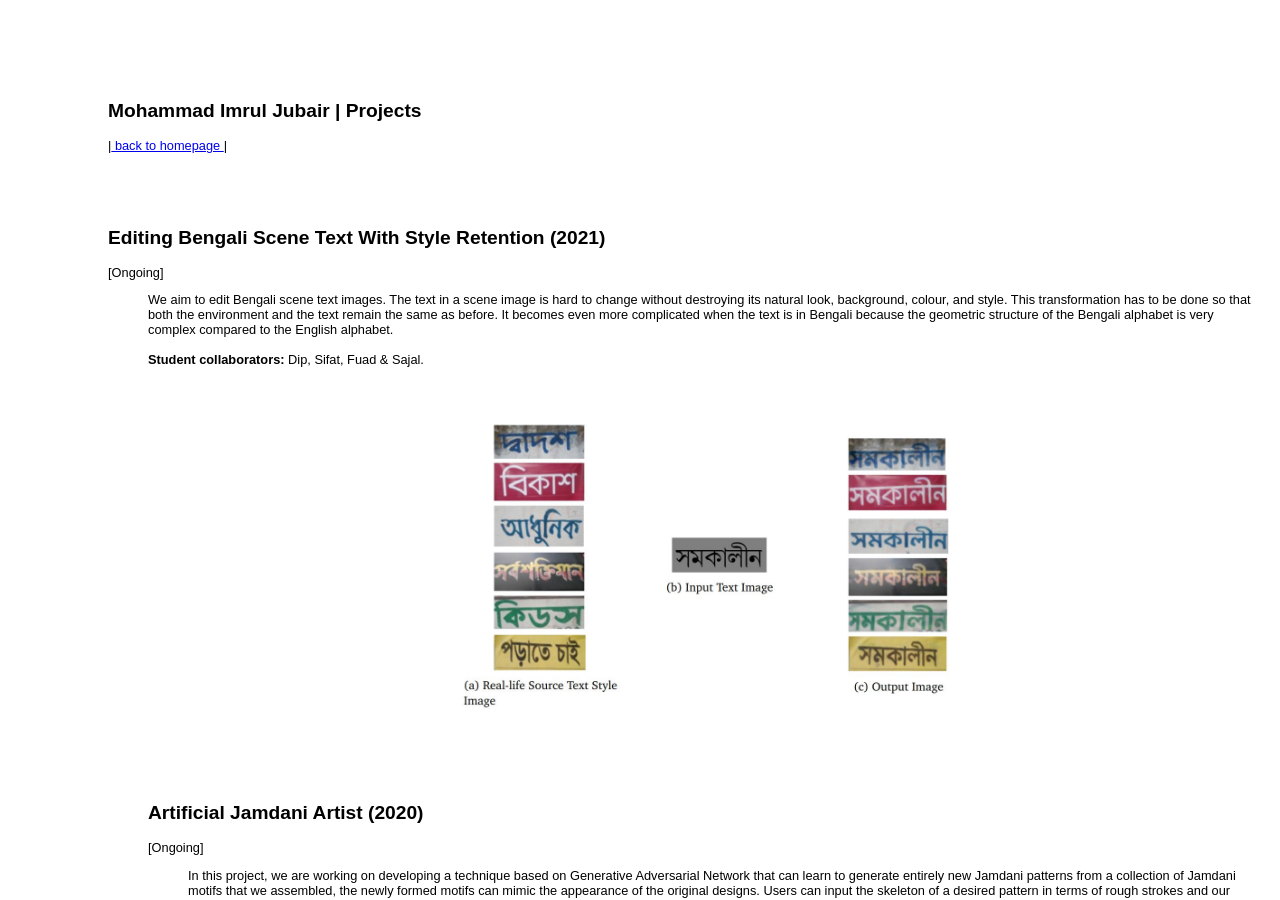
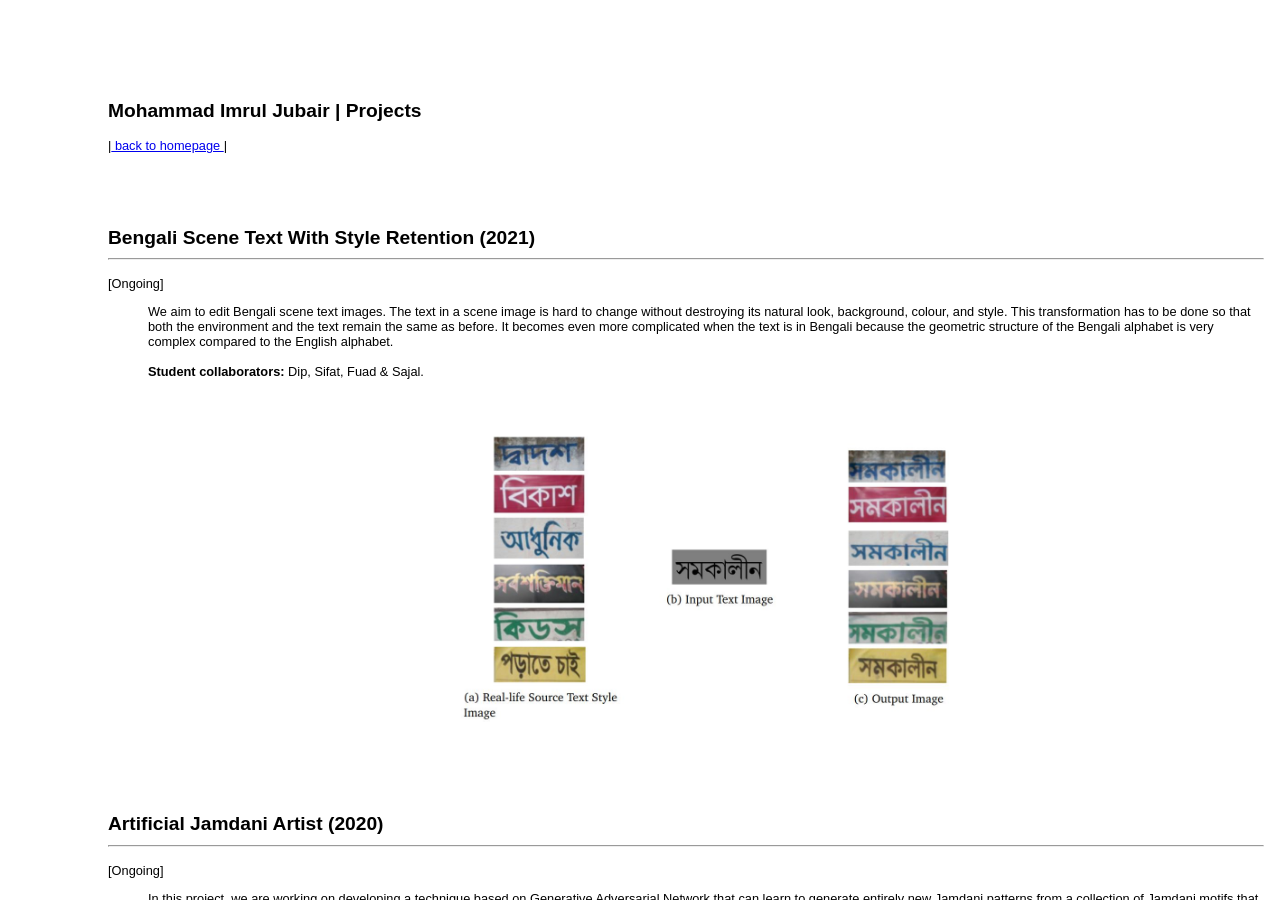
Before and after one commit to imruljubair/imruljubair.github.io, a Jekyll site: the page project/project-page.html, which Jekyll copies as it is, in a window 1280 px wide and 900 px high. Built offline with Jekyll 4.4.1, drawn with Linux system fonts in a browser that asks for light colours.

Commit message:
Update project-page.html

```diff
--- a/project/project-page.html
+++ b/project/project-page.html
@@ -25,9 +25,9 @@ div {
   <br>
   <br>
   <a name="textedit"></a>
-  <h2> Editing Bengali Scene Text With Style Retention (2021)</h2>
+  <h2> Bengali Scene Text With Style Retention (2021) <hr style="width:100%;text-align:left;margin-left:0"> </h2>
   <p class="lead"> [Ongoing] </p>
-  <p class="lead">
+  <p class="lead" >
   <ul>
     We aim to edit Bengali scene text images. The text in a scene image is hard to change without destroying its natural look, background, colour, and style. This transformation has to be done so that both the environment and the text remain the same as before. It becomes even more complicated when the text is in Bengali because the geometric structure of the Bengali alphabet is very complex compared to the English alphabet.
 <br><br>
@@ -39,12 +39,13 @@ div {
   <br>
     <img src="material/textedit.JPG" widht = "400" height ="300">
 </p>
+</ul>
   <br>
   <br>
   <br>
   <br>
   <a name="jamdani"></a>
-  <h2> Artificial Jamdani Artist (2020)</h2>
+  <h2> Artificial Jamdani Artist (2020) <hr style="width:100%;text-align:left;margin-left:0"></h2>
   <p class="lead"> [Ongoing] </p>
   <p class="lead">
   <ul>
@@ -72,7 +73,7 @@ div {
   <br>
   <br>
   <a name="i2i"></a>
-  <h2> Image to Image Attire Transfer (2020)</h2>
+  <h2> Image to Image Attire Transfer (2020)<hr style="width:100%;text-align:left;margin-left:0"></h2>
   <p class="lead"> [Ongoing] </p>
   <p class="lead">
   <ul>
@@ -101,7 +102,7 @@ div {
   <br>
   <br>
   <a name="bdsl"></a>
-  <h2> Bangladeshi sign language detection using Deep Learning (2018)</h2>
+  <h2> Bangladeshi sign language detection using Deep Learning (2018) <hr style="width:100%;text-align:left;margin-left:0"></h2>
   <p class="lead"> [Completed] </p>
   <p class="lead">
   <ul>
@@ -138,7 +139,7 @@ div {
   <br>
 
   <a name="cartoon"></a>
-  <h2>Toon2real: Cartoon to Photorealistic image synthesis using GAN (2018)</h2>
+  <h2>Toon2real: Cartoon to Photorealistic image synthesis using GAN (2018) <hr style="width:100%;text-align:left;margin-left:0"></h2>
   <p class="lead"> [Completed] </p>
   <p class="lead">
   <ul>
@@ -175,7 +176,7 @@ div {
 <br>
 
 <a name="whymyface"></a>
-<h2>WhyMyFace: <i>Wh</i><small>at it is in </small><i>y</i><small>our </small><i>M</i><small>ind is in </small><i>y</i><small>our </small><i>Face</i>! (2018)</h2>
+<h2>WhyMyFace: <i>Wh</i><small>at it is in </small><i>y</i><small>our </small><i>M</i><small>ind is in </small><i>y</i><small>our </small><i>Face</i>! (2018) <hr style="width:100%;text-align:left;margin-left:0"></h2>
 <p class="lead"> [Ongoing] </p>
 <p class="lead">
 <ul>
@@ -196,7 +197,7 @@ div {
 <br>
 
 <a name="icomaps"></a>
-<h2>Icosahedral Maps for a Multiresolution Representation of Earth Data (2014 - 2016)</h2>
+<h2>Icosahedral Maps for a Multiresolution Representation of Earth Data (2014 - 2016) <hr style="width:100%;text-align:left;margin-left:0"></h2>
 <p class="lead"> [Completed] </p>
 <p class="lead">
 <ul>
@@ -234,7 +235,7 @@ Similar models to ICON – in terms of grid layout and structure – are the MPA
 <br>
 
 <a name="acm4icon"></a>
-<h2>Implementing Atlas of Connectivity Maps for ICON Grid (2014)</h2>
+<h2>Implementing Atlas of Connectivity Maps for ICON Grid (2014) <hr style="width:100%;text-align:left;margin-left:0"></h2>
 <p class="lead"> [Completed] </p>
 <p class="lead">
 <ul>
@@ -261,7 +262,7 @@ Similar models to ICON – in terms of grid layout and structure – are the MPA
 <br>
 
 <a name="glslicon"></a>
-<h2>GLSL Impelementation of ICON Data Visualization (2015)</h2>
+<h2>GLSL Impelementation of ICON Data Visualization (2015) <hr style="width:100%;text-align:left;margin-left:0"></h2>
 <p class="lead"> [Completed] </p>
 <p class="lead">
 <ul>
```
